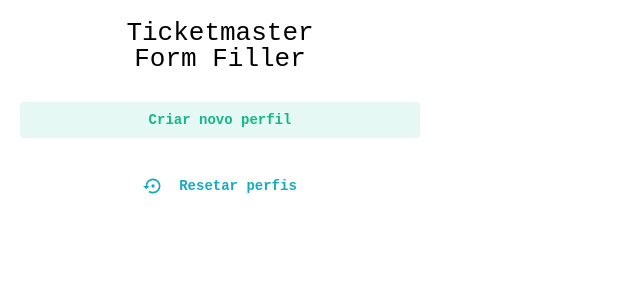
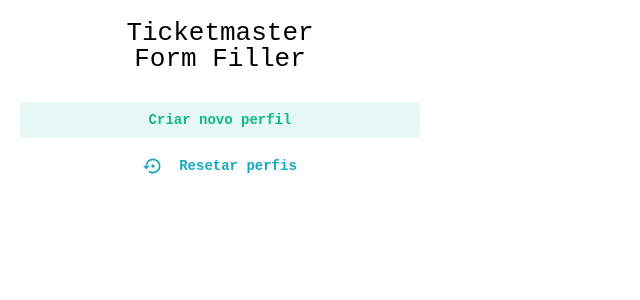
Before and after one commit to leoandretta/ticketmaster-form-filler, a React (Vite) app: page / in a window 1280 px wide. Shown: the top 300 px of the page, without its empty margins (0-640 px from the left). Built offline with nearby package versions, Linux system fonts and the light colour scheme.

Commit message:
fix: relocate profile reset button

```diff
--- a/src/components/form-filler/index.tsx
+++ b/src/components/form-filler/index.tsx
@@ -144,6 +144,7 @@
                         </Group>
                     ))
                 }
+                <ResetProfilesButton />
             </>
         )
 
@@ -163,7 +164,6 @@
                 <ProfileCreate visible={createNew == true} onCancel={() => setCreateNew(false)} onSuccess={() => setCreateNew(false)}/>
                 <ProfilesHandle visible={createNew == false} />
             </Paper>
-            <ResetProfilesButton />
         </Container>
     );
 }
--- a/src/components/reset-profiles-button/index.tsx
+++ b/src/components/reset-profiles-button/index.tsx
@@ -9,7 +9,7 @@
     }
 
     return (
-        <Button c="cyan" variant="transparent" onClick={onClick}>
+        <Button c="cyan" variant="transparent" onClick={onClick} fullWidth mt="10">
             <Group>
                 <Icon path={mdiBackupRestore} size="20"/>
                 Resetar perfis
```
